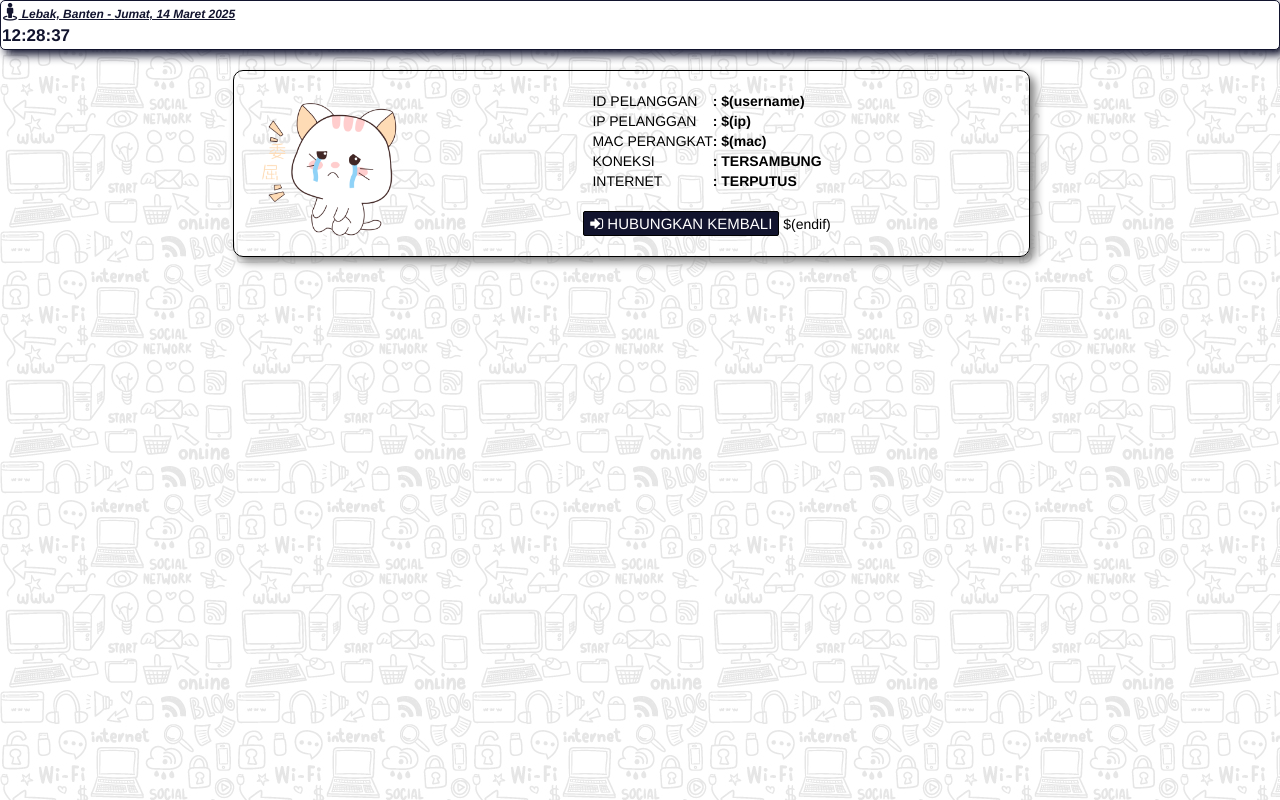
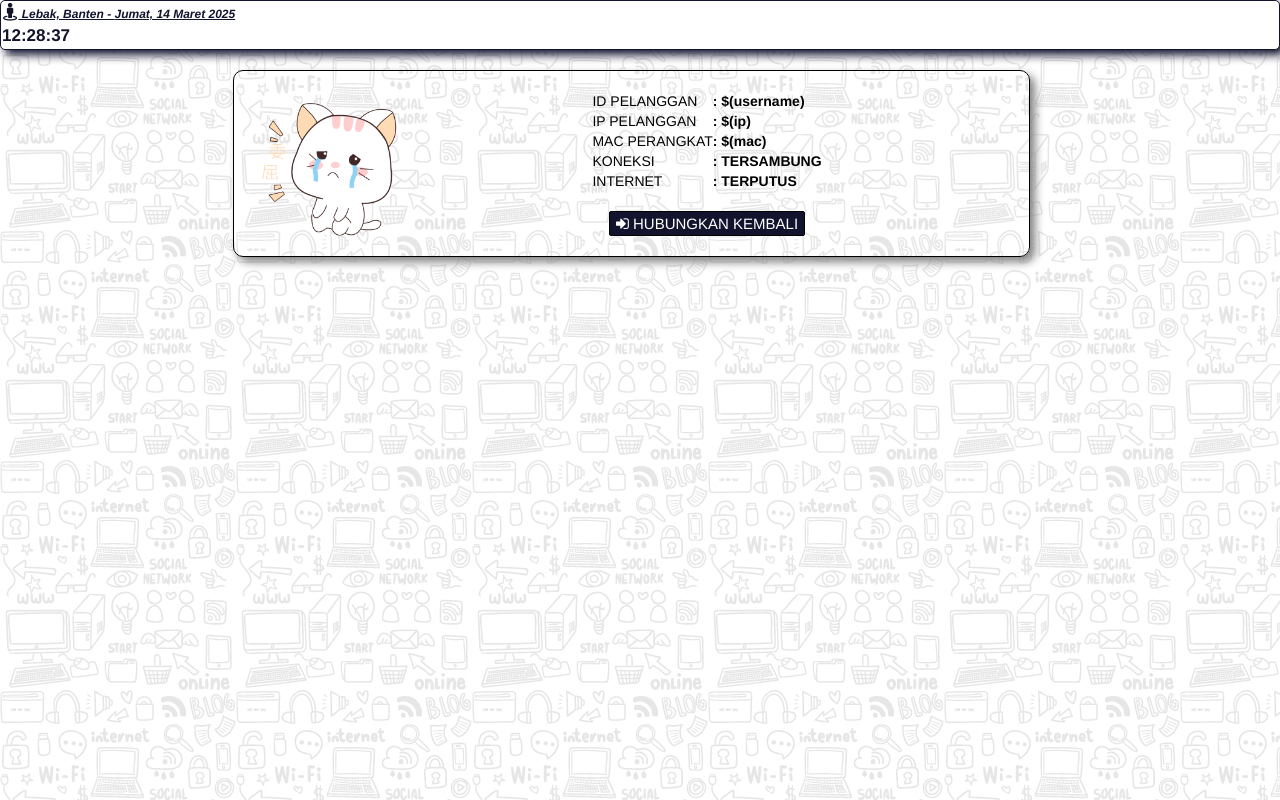
Before and after one commit to virmanzcukup/virmanzcukup.github.io, a plain HTML site: page logout.html in a window 1280 px wide. Drawn offline with Linux system fonts and the light colour scheme; a script that the page names is missing.

Commit message:
logout.html

```diff
--- a/logout.html
+++ b/logout.html
@@ -53,7 +53,7 @@
           <a href="index.html">
 	<button type="button" class="tombol login" >
 <i class="fa fa-sign-in"></i> HUBUNGKAN KEMBALI</button></a>
-$(endif)
+
 </center>
 </form>
 
```
